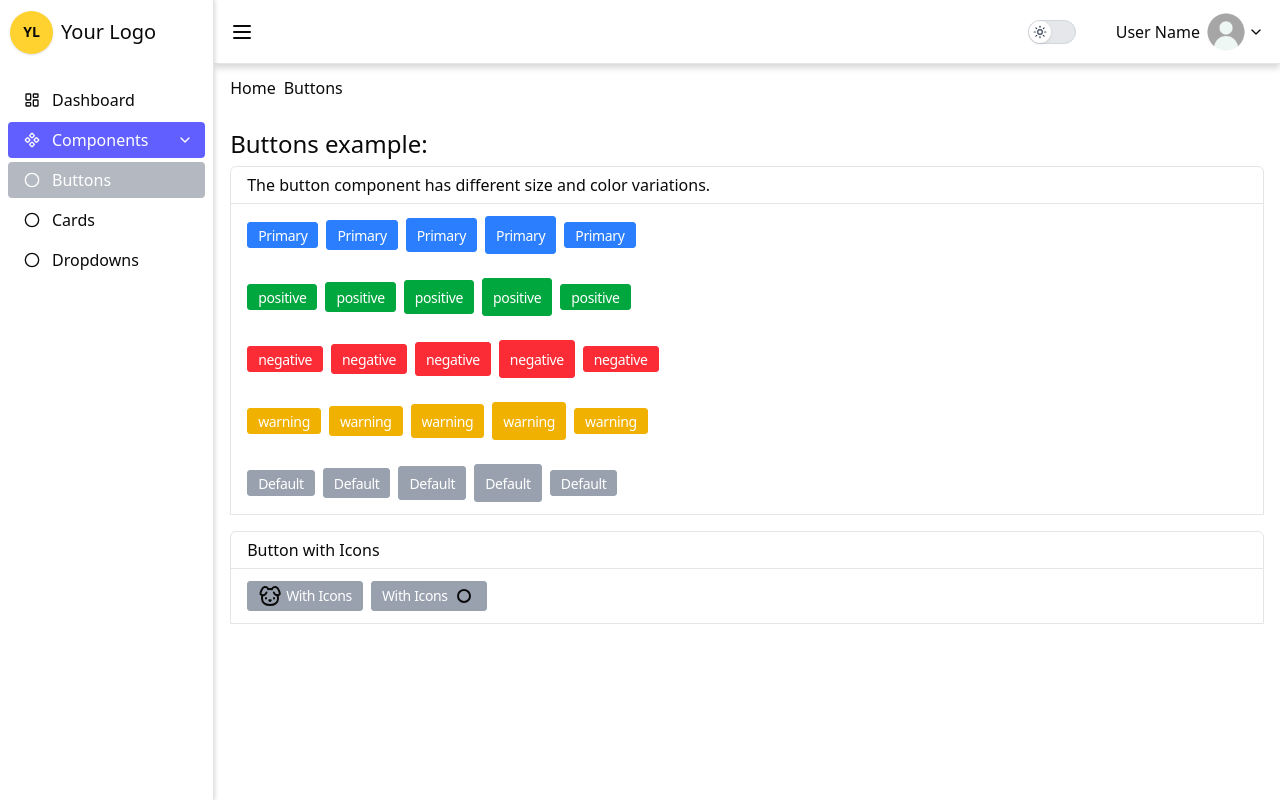
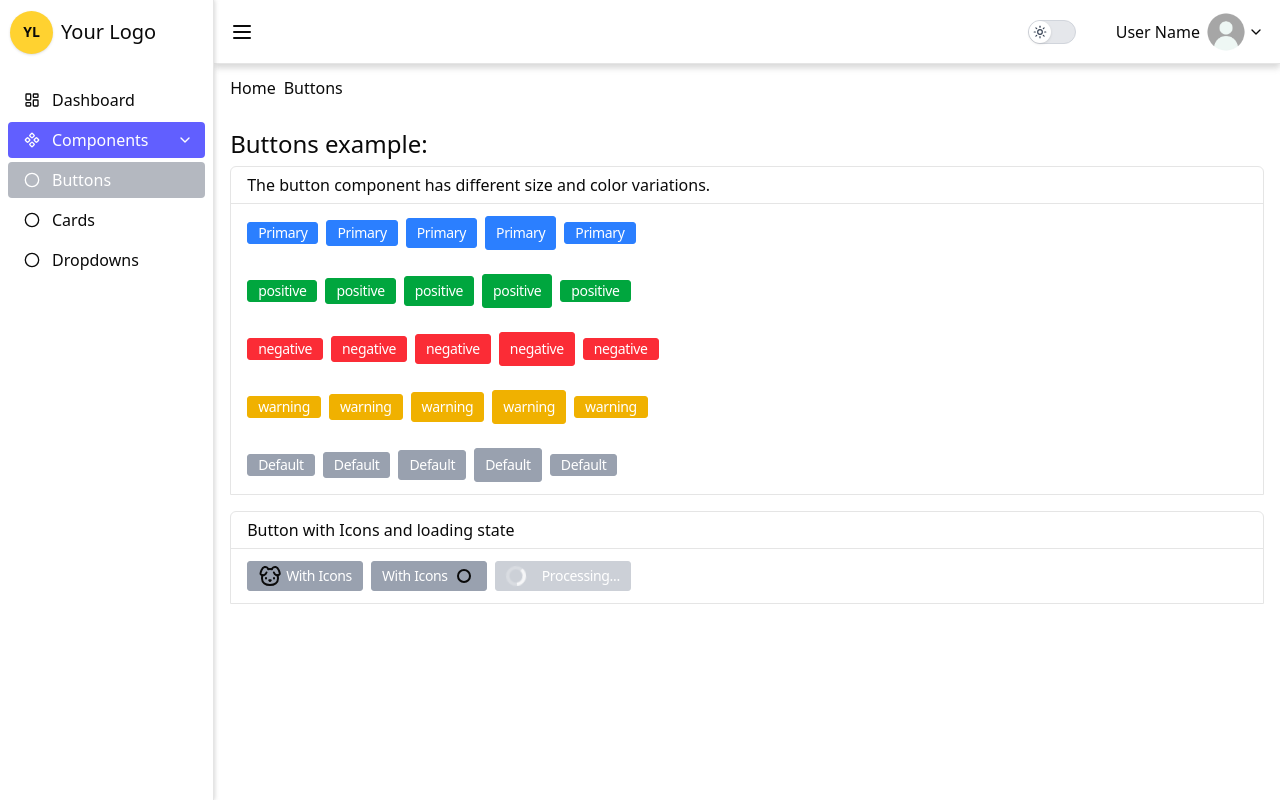
Before and after one commit to arthurHisao/Nextjs-my-own-component, a Next.js app: page /components/buttons in a window 1280 px wide. Built offline with nearby package versions, Linux system fonts and the light colour scheme.

Commit message:
feat: add loading state to Button component and update example; enhance scrollbar styles in global CSS

```diff
--- a/src/app/components/buttons/page.tsx
+++ b/src/app/components/buttons/page.tsx
@@ -49,14 +49,14 @@ export default function Page() {
             </div>
 
             <div className='grid grid-rows-[auto] flex-wrap border rounded-t-sm  items-center mt-4'>
-                <div className='col-span-full px-4 h-full py-1.5 border-b'>Button with Icons</div>
+                <div className='col-span-full px-4 h-full py-1.5 border-b'>Button with Icons and loading state</div>
 
                 <div className='px-4 py-3 flex gap-2 items-center flex-wrap'>
                     <Button label="With Icons" icon="Dog" size='sm'/>
                     <Button label="With Icons" icon="CircleSmall" iconRight size='sm'/>
+                    <Button label="Processing..." loading size='md'/>
                 </div>
             </div>
-
         </div>
     )
 }
--- a/src/app/globals.css
+++ b/src/app/globals.css
@@ -115,7 +115,10 @@
 @layer base {
   * {
     @apply border-border outline-ring/50;
+    scrollbar-width: thin;
+    scrollbar-color: #4b5563 transparent;
   }
+
   body {
     @apply bg-background text-foreground;
   }
--- a/src/components/Button/index.tsx
+++ b/src/components/Button/index.tsx
@@ -6,9 +6,10 @@ interface Properties {
     label: string
     icon?: string
     iconRight?: boolean
+    loading?: boolean
 }
 
-export default function Button({ size, color, label, icon, iconRight }: Properties) {
+export default function Button({ size, color, label, icon, iconRight, loading }: Properties) {
     const sizes = {
         'xs': '0',
         'sm': '0.5',
@@ -26,21 +27,39 @@ export default function Button({ size, color, label, icon, iconRight }: Properti
     }
 
     return (
-        <button className={`
+        <button disabled={loading} className={`
+            ${loading ? 'cursor-not-allowed opacity-50' : ' cursor-pointer'}
             ${sizes ? `py-${sizes[size as keyof typeof size]}` : 'py-0.5'}
             ${colors[color as keyof typeof color] ?? 'bg-gray-400 hover:bg-gray-500/95 hover:border-gray-500 border border-gray-400 focus:border-gray-500 focus:bg-gray-500/95 ring-gray-500/50 shadow-gray-500/90'}
-            cursor-pointer rounded-[3px] px-2.5 ease-in-out duration-300 focus:ring-[.16rem] focus:shadow-inset
+            rounded-[3px] px-2.5 ease-in-out duration-300 focus:ring-[.16rem] focus:shadow-inset
         `}>
+            <div className={`flex items-center gap-1 flex-wrap break-all max-w-32 ${iconRight ? 'flex-row-reverse' : 'flex-row'}`}>
                 {icon ? (
-                <div className={`flex items-center gap-1 flex-wrap break-all max-w-32 ${iconRight ? 'flex-row-reverse' : 'flex-row'}`}>
+                    <>
+                        {loading ? (
+                            <svg className="mr-3 size-5 animate-spin text-white" fill="none" xmlns="http://www.w3.org/2000/svg" viewBox="0 0 24 24">
+                                <circle className="opacity-25" cx="12" cy="12" r="10" stroke="currentColor" strokeWidth="4"></circle>
+                                <path className="opacity-75" fill="currentColor" d="M4 12a8 8 0 018-8V0C5.373 0 0 5.373 0 12h4zm2 5.291A7.962 7.962 0 014 12H0c0 3.042 1.135 5.824 3 7.938l3-2.647z"></path>
+                            </svg>
+                        ) : (
                             <LucideIcon name={icon} />
+                        )}
                         <span className="text-sm font-light tracking-tight text-white">
                             {label}
                         </span>
+                    </>
+                ) : (
+                    <>
+                        {loading &&
+                            <svg className="mr-3 size-5 animate-spin text-white" fill="none" xmlns="http://www.w3.org/2000/svg" viewBox="0 0 24 24">
+                                <circle className="opacity-25" cx="12" cy="12" r="10" stroke="currentColor" strokeWidth="4"></circle>
+                                <path className="opacity-75" fill="currentColor" d="M4 12a8 8 0 018-8V0C5.373 0 0 5.373 0 12h4zm2 5.291A7.962 7.962 0 014 12H0c0 3.042 1.135 5.824 3 7.938l3-2.647z"></path>
+                            </svg>
+                        }
+                        <span className="text-sm font-light tracking-tight text-white">{label}</span>
+                    </>
+                )}
             </div>
-            ) : (
-                <span className="text-sm font-light tracking-tight text-white">{label}</span>
-            )}
         </button>
     )
 }
```
Lines whose indentation alone changed are shown as unchanged.
